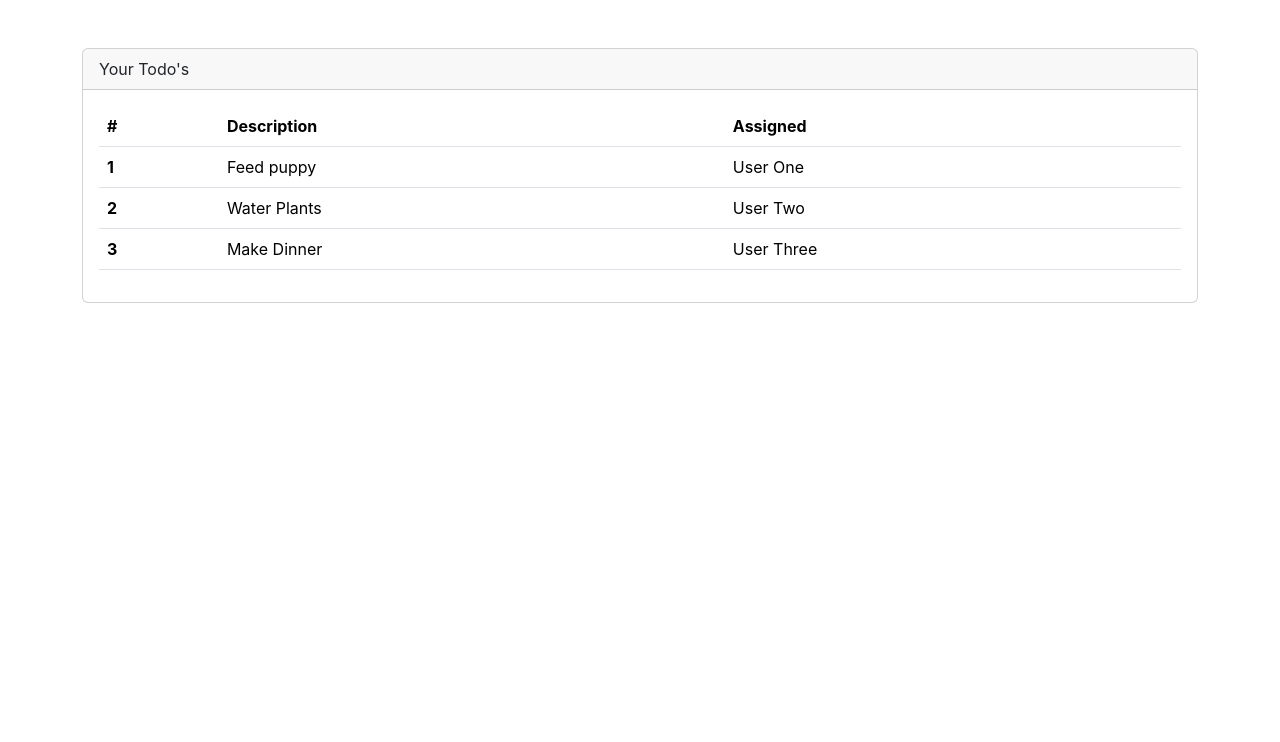
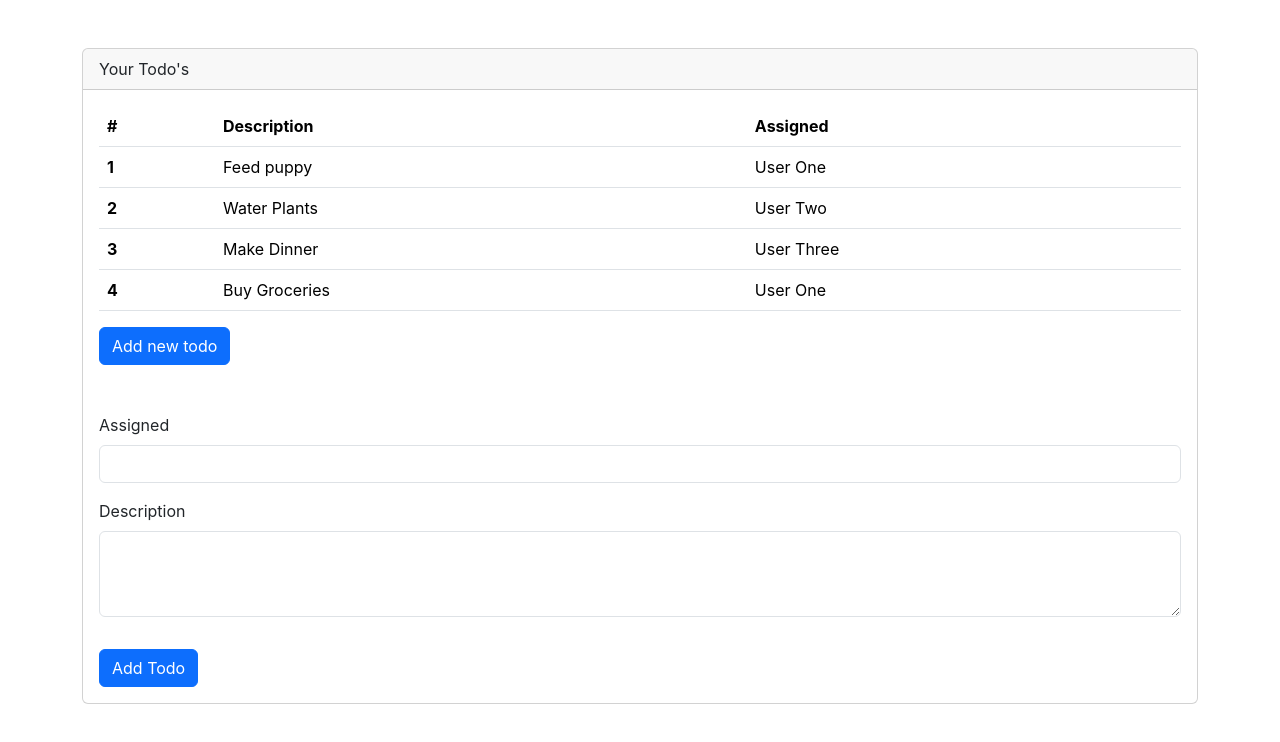
Before and after one commit to yosua02/Project, a React (Create React App) app: page / in a window 1280 px wide. Shown: the top 742 px of the page. Built offline with nearby package versions, Linux system fonts and the light colour scheme.

Commit message:
Add function to dynamically input value

```diff
--- a/src/App.js
+++ b/src/App.js
@@ -1,14 +1,27 @@
+import React, {useState } from 'react';
 import './App.css';
-import TodoRowItem from './components/TodoRowItem';
 import TodoTable from './components/TodoTable';
+import NewTodoForm from './components/NewTodoForm';
 
 function App() {
 
-  const todos = [
+  const [todos, setTodos] = useState( [
     {rowNumber: 1, rowDescription: 'Feed puppy', rowAssigned: 'User One'},
     {rowNumber: 2, rowDescription: 'Water Plants', rowAssigned: 'User Two'},
-    {rowNumber: 3, rowDescription: 'Make Dinner', rowAssigned: 'User Three'}
-  ]
+    {rowNumber: 3, rowDescription: 'Make Dinner', rowAssigned: 'User Three'},
+    {rowNumber: 4, rowDescription: 'Buy Groceries', rowAssigned: 'User One'}
+  ])
+
+  const addTodo =(description, assigned) => {
+    if (todos.length>0){
+      const newTodo = {
+        rowNumber: todos.length +1,
+        rowDescription: description,
+        rowAssigned: assigned
+      };
+      setTodos(todos => [...todos, newTodo])
+    }
+  }
 
   return (
     <div className='mt-5 container'>
@@ -18,6 +31,10 @@
         </div>
         <div className='card-body'>
           <TodoTable todos={todos}/>
+          <button className='btn btn-primary' onClick={(addTodo)}>
+            Add new todo
+            </button>
+            <NewTodoForm addTodo={addTodo}/>
         </div>
       </div>
     </div>
--- /dev/null
+++ b/src/components/NewTodoForm.js
@@ -0,0 +1,61 @@
+import React, {useState} from "react";
+
+function NewTodoForm(props){
+
+    const [description, setDescription] = useState('');
+    const [assigned, setAssigned] = useState('');
+
+    const submitTodo = () => {
+        if (description !== '' && assigned !== ''){
+            props.addTodo(description, assigned);
+            setDescription('');
+            setAssigned('');
+        }
+    }
+
+    //const descriptionChange = (event) => {
+    //    console.log('description', event.target.value);
+    //    setDescription(event.target.value);
+    //}
+
+    //const assignedChange = (event) =>{
+    //    console.log('assigned', event.target.value);
+    //    setAssigned(event.target.value);
+    //}
+
+    return(
+        <div className="mt-5">
+            <form>
+                <div className="mb-3">
+                    <label className='form-label'>Assigned</label>
+                    <input
+                        type='text'
+                        className="form-control"
+                        required
+                        onChange={e => setAssigned(e.target.value)}
+                        value={assigned}
+                    ></input>
+                </div>
+                <div className="mb-3">
+                    <label className='form-label'>Description</label>
+                    <textarea
+                    className="form-control"
+                    rows={3}
+                    required
+                    onChange={e => setDescription(e.target.value)}
+                    value={description}
+                    ></textarea>
+                </div>
+                <button
+                    type="button"
+                    className="btn btn-primary mt-3"
+                    onClick={submitTodo}
+                >
+                    Add Todo
+                </button>
+            </form>
+        </div>
+    )
+}
+
+export default NewTodoForm
--- a/src/components/TodoTable.js
+++ b/src/components/TodoTable.js
@@ -11,21 +11,14 @@
                 </tr>
             </thead>
             <tbody>
+             {props.todos.map(todo => (
                 <TodoRowItem
-             rowNumber={props.todos[0].rowNumber}
-             rowDescription={props.todos[0].rowDescription}
-             rowAssigned={props.todos[0].rowAssigned}
-             />
-             <TodoRowItem
-             rowNumber={props.todos[1].rowNumber}
-             rowDescription={props.todos[1].rowDescription}
-             rowAssigned={props.todos[1].rowAssigned}
-             />
-             <TodoRowItem
-             rowNumber={props.todos[2].rowNumber}
-             rowDescription={props.todos[2].rowDescription}
-             rowAssigned={props.todos[2].rowAssigned}
-             />
+                    rowNumber={todo.rowNumber}
+                    rowDescription={todo.rowDescription}
+                    rowAssigned={todo.rowAssigned}
+                />
+             ))}
+
             </tbody>
         </table>
     )
```
